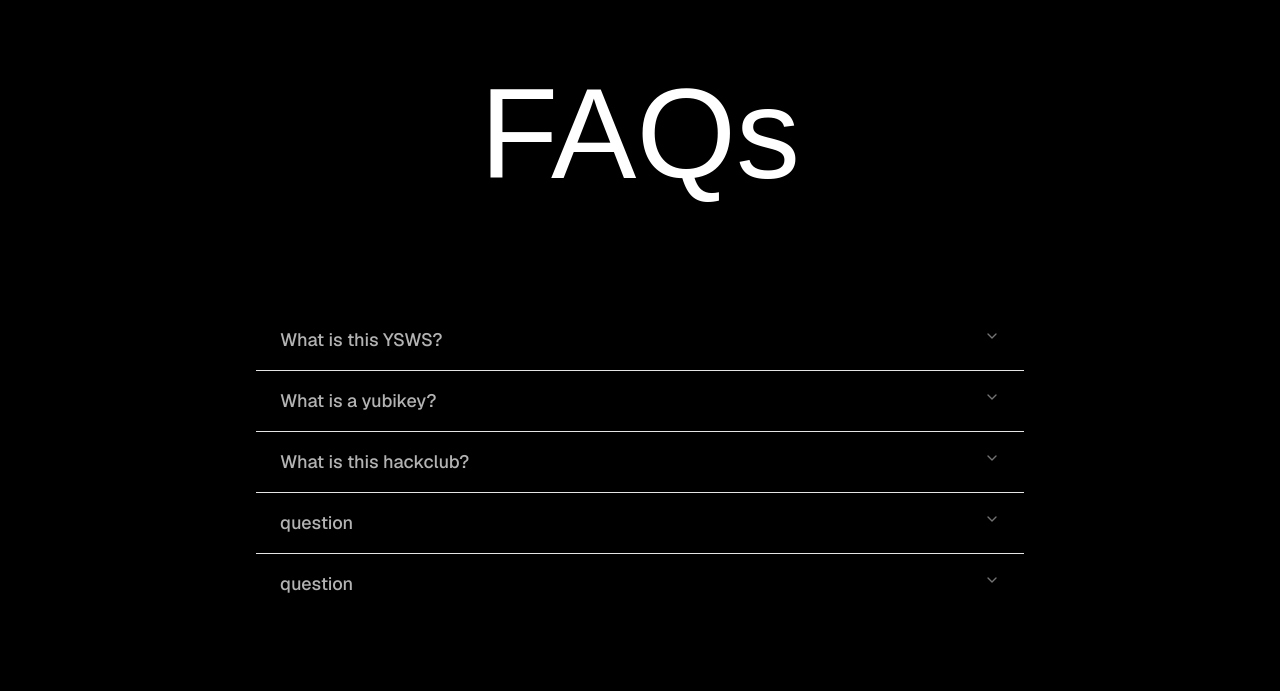
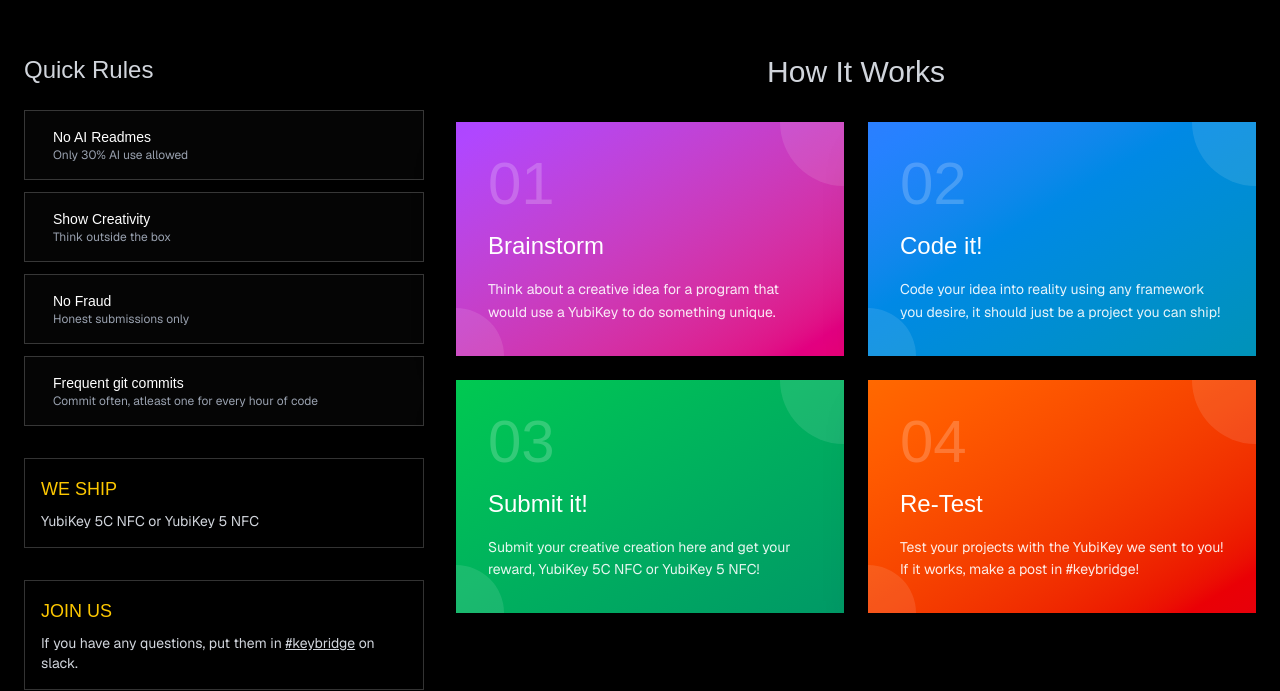
Before and after one commit to Navdeep-Codes/keybridge, a Next.js app in the folder site/: page / in a window 1280 px wide. Shown: the part 834-1525 px from the top of the page. Built offline with nearby package versions, Linux system fonts and the light colour scheme; a web font is replaced by a local one.

Commit message:
made an about section

```diff
--- a/site/src/app/components/about.tsx
+++ b/site/src/app/components/about.tsx
@@ -1,7 +1,158 @@
 import { Bitcount_Grid_Single } from "next/font/google";
+import Link from "next/link";
 const bitcountMono = Bitcount_Grid_Single({
   subsets: ["latin"],
   weight: ["400"],
 });
 
-export default function About() {}
+export default function About() {
+  const steps = [
+    {
+      step: "01",
+      title: "Brainstorm",
+      description:
+        "Think about a creative idea for a program that would use a YubiKey to do something unique.",
+      color: "bg-gradient-to-br from-purple-500 to-pink-600",
+    },
+    {
+      step: "02",
+      title: "Code it!",
+      description:
+        "Code your idea into reality using any framework you desire, it should just be a project you can ship!",
+      color: "bg-gradient-to-br from-blue-500 to-cyan-600",
+    },
+    {
+      step: "03",
+      title: "Submit it!",
+      description:
+        "Submit your creative creation here and get your reward, YubiKey 5C NFC or YubiKey 5 NFC!",
+      color: "bg-gradient-to-br from-green-500 to-emerald-600",
+    },
+    {
+      step: "04",
+      title: "Re-Test",
+      description:
+        "Test your projects with the YubiKey we sent to you! If it works, make a post in #keybridge!",
+      color: "bg-gradient-to-br from-orange-500 to-red-600",
+    },
+  ];
+
+  const sideCards = [
+    { title: "No AI Readmes", subtitle: "Only 30% AI use allowed" },
+    { title: "Show Creativity", subtitle: "Think outside the box" },
+    { title: "No Fraud", subtitle: "Honest submissions only" },
+    {
+      title: "Frequent git commits",
+      subtitle: "Commit often, atleast one for every hour of code",
+    },
+  ];
+
+  return (
+    <div id="about" className="min-h-screen bg-black text-white">
+      <div className="bg-black min-h-fit">
+        <div className="container mx-auto px-6 py-12">
+          <div className="flex flex-col lg:flex-row gap-8">
+            <div className="lg:w-1/3 space-y-4">
+              <h2
+                className={`${bitcountMono.className} text-2xl mb-6 text-gray-300`}
+              >
+                Quick Rules
+              </h2>
+
+              <div className="space-y-3">
+                {sideCards.map((card, index) => (
+                  <div
+                    key={index}
+                    className="bg-[#050505] backdrop-blur-sm border border-white/20 p-4 hover:bg-[#121212] transition-all duration-300"
+                  >
+                    <div className="flex items-center space-x-3">
+                      <span className="text-2xl"></span>
+                      <div>
+                        <h3
+                          className={`${bitcountMono.className} text-sm font-bold text-white`}
+                        >
+                          {card.title}
+                        </h3>
+                        <p className="text-xs text-gray-400">{card.subtitle}</p>
+                      </div>
+                    </div>
+                  </div>
+                ))}
+              </div>
+              <div className="mt-8 p-4 border border-white/20">
+                <h3
+                  className={`${bitcountMono.className} text-lg text-yellow-400 mb-2`}
+                >
+                  WE SHIP
+                </h3>
+                <p className="text-sm text-gray-300">
+                  YubiKey 5C NFC or YubiKey 5 NFC
+                </p>
+              </div>
+              <div className="mt-8 p-4 border border-white/20">
+                <h3
+                  className={`${bitcountMono.className} text-lg text-yellow-400 mb-2`}
+                >
+                  JOIN US
+                </h3>
+                <p className="text-sm text-gray-300">
+                  If you have any questions, put them in{" "}
+                  <Link
+                    className="underline"
+                    href={"https://hackclub.slack.com/archives/C09NXETJMLJ"}
+                  >
+                    #keybridge
+                  </Link>{" "}
+                  on slack.
+                </p>
+              </div>
+            </div>
+            <div className="lg:w-2/3">
+              <h2
+                className={`${bitcountMono.className} text-3xl mb-8 text-center text-gray-300`}
+              >
+                How It Works
+              </h2>
+
+              <div className="grid grid-cols-1 md:grid-cols-2 gap-6">
+                {steps.map((step, index) => (
+                  <div
+                    key={index}
+                    className={`${step.color} p-8 shadow-2xl hover:shadow-3xl transition-all duration-300 relative overflow-hidden`}
+                  >
+                    <div className="relative z-10">
+                      <div className="flex items-center justify-between mb-4">
+                        <span
+                          className={`${bitcountMono.className} text-6xl font-bold text-white/20`}
+                        >
+                          {step.step}
+                        </span>
+                      </div>
+
+                      <h3
+                        className={`${bitcountMono.className} text-2xl font-bold text-white mb-4`}
+                      >
+                        {step.title}
+                      </h3>
+
+                      <p className="text-white/90 text-sm leading-relaxed">
+                        {step.description}
+                      </p>
+                    </div>
+
+                    <div className="absolute inset-0 opacity-10">
+                      <div className="absolute top-0 right-0 w-32 h-32 bg-white rounded-full -translate-y-16 translate-x-16"></div>
+                      <div className="absolute bottom-0 left-0 w-24 h-24 bg-white rounded-full translate-y-12 -translate-x-12"></div>
+                    </div>
+                  </div>
+                ))}
+              </div>
+
+              <div className="mt-12 text-center"></div>
+            </div>
+          </div>
+        </div>
+      </div>
+    </div>
+  );
+}
--- a/site/src/app/components/faq.tsx
+++ b/site/src/app/components/faq.tsx
@@ -13,7 +13,7 @@
 
 export default function Faq() {
   return (
-    <div className="min-h-screen bg-black">
+    <div id="faq" className="min-h-screen bg-black">
       <div className="flex items-center justify-center py-16 px-4">
         <h1
           className={`${bitcountMono.className} text-6xl md:text-8xl lg:text-9xl text-white hover:text-shadow-white text-center`}
--- a/site/src/app/page.tsx
+++ b/site/src/app/page.tsx
@@ -1,12 +1,14 @@
 import Navbar from "./components/navbar";
 import Main from "./components/home";
 import Faq from "./components/faq";
+import About from "./components/about";
 export default function Home() {
   return (
     <div className="bg-zinc-50 font-sans dark:bg-black">
       <div className="flex flex-col min-h-screen ">
         <Navbar />
         <Main />
+        <About />
         <Faq />
       </div>
     </div>
```
